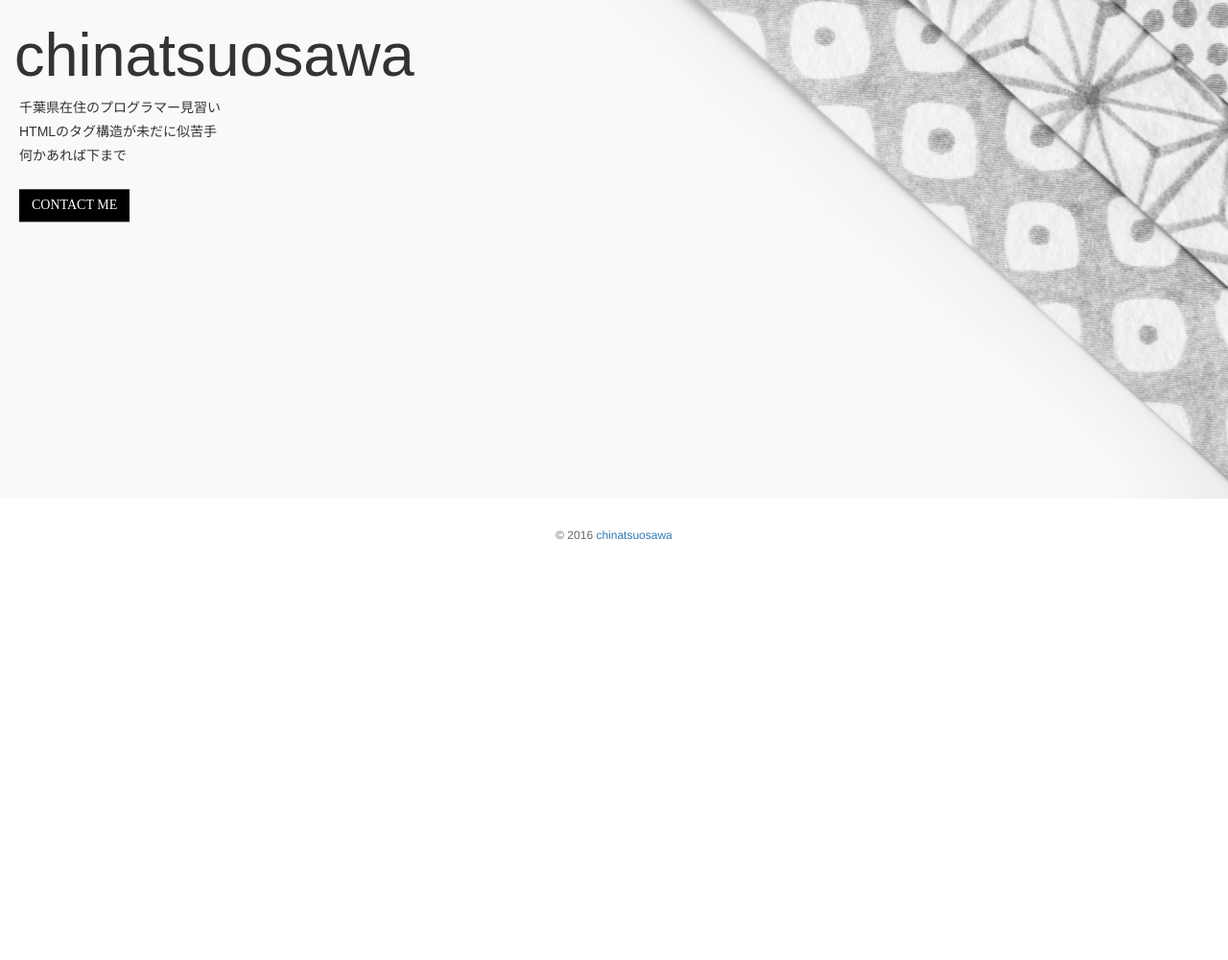
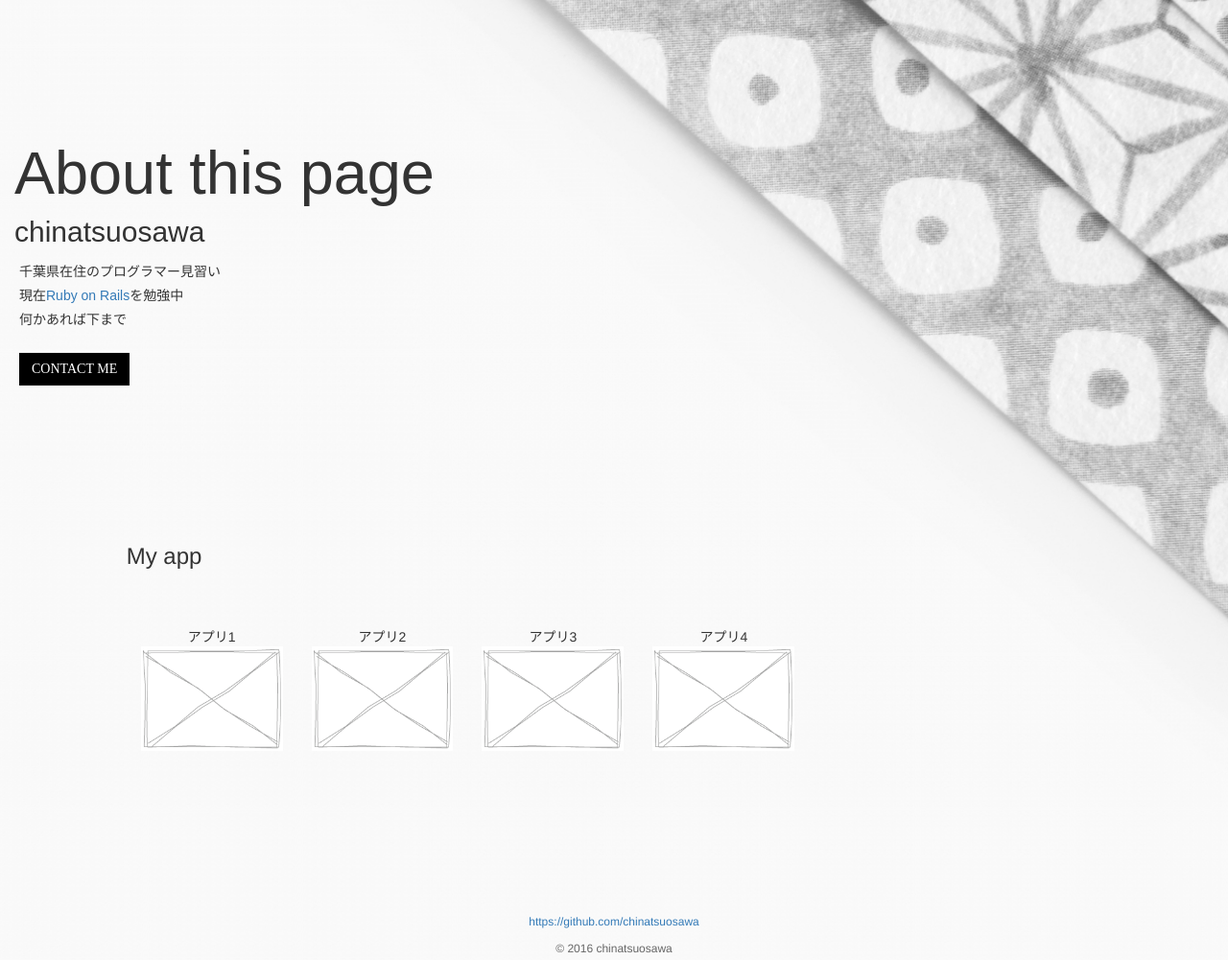
Before and after one commit to chinatsuosawa/chinatsuosawa.github.io, a plain HTML site: page index.html in a window 1280 px wide. Shown: the part 280-1281 px from the top of the page at 96% size. Before the commit the page ends 857 px from the top, so only its background shows below. Drawn offline with nearby package versions, Linux system fonts and the light colour scheme.

Commit message:
review code

```diff
--- a/index.css
+++ b/index.css
@@ -1,7 +1,7 @@
-/******************************
+/**************************************************
 
    index.css
-   create : 2016/09/23
+   create : 2016/09/26
             c.osawa
    update :
 
@@ -10,53 +10,70 @@
 
    index.html用cssファイル
 
- ******************************/
+ **************************************************/
 
-/*************************
-  .jumbotron-extend
+/**************************************************
+  body
 
-  position: 相対位置で配置
-  height: 画面最大
-  min-height： 最小高さ200px
   background： 背景画像 設定
   background-size： 画面サイズに画像サイズを合わせる
 
- *************************/
-.jumbotron-extend {
-    position: relative;
-    height: 100vh;
-    min-height: 200px;
-    background: url(./img/background.jpg) no-repeat center center;
-    background-size: cover;
+ **************************************************/
+body {
+  background: url(./img/background.jpg) no-repeat center center;
+  background-size: cover;
+  margin: 0 15px;
 }
 
-/*************************
+/**************************************************
+  .jumbotron
+
+  background-color: 背景初期化（透明）
+
+ **************************************************/
+.jumbotron{
+    background-color: transparent;
+}
+
+/**************************************************
   .jumbotron-container
 
-  position: 相対位置で配置
-  top: 50%;
-  transform: translateY(-50%);
+  margin-top: 内側余白 上450px;
+  transform: translateY(-14%);
 
- *************************/
+ **************************************************/
 .jumbotron-container {
-    position: relative;
-    top: 50%;
-    transform: translateY(-50%);
+  margin-top: 450px;
+  transform: translateY(-14%);
 }
 
-/*************************
-  .header-name
+/**************************************************
+  .sitename
 
   margin-bottom: 内側余白 下10px;
   font-family:
 
- *************************/
-.header-name{
-    margin-bottom: 10px;
-    font-family: "メイリオ", Meiryo, "ヒラギノ角ゴ Pro W3", "Hiragino Kaku Gothic Pro", sans-serif;
+ **************************************************/
+.sitename{
+  margin-bottom: 10px;
+  font-family: "メイリオ", Meiryo, "ヒラギノ角ゴ Pro W3", "Hiragino Kaku Gothic Pro", sans-serif;
 }
 
-/*************************
+/**************************************************
+  .myname
+
+  margin-bottom: 内側余白 上10px;
+  margin-bottom: 内側余白 下15px;
+  font-family:
+
+ **************************************************/
+.myname{
+  margin-top: 10px;
+  margin-bottom: 15px;
+  font-family: "メイリオ", Meiryo, "ヒラギノ角ゴ Pro W3", "Hiragino Kaku Gothic Pro", sans-serif;
+}
+
+/**************************************************
   .container-fluid p
 
   font-size: 14px;
@@ -64,13 +81,65 @@
   padding: 内側余白 上下左右0
   font-family:
 
- *************************/
+ **************************************************/
 .container-fluid p{
     font-size: 14px;
     margin: 0 0 5px 5px;
     padding: 0px;
     font-family: "メイリオ", Meiryo, "ヒラギノ角ゴ Pro W3", "Hiragino Kaku Gothic Pro", sans-serif;
 }
+
+/**************************************************
+  .myapp
+
+  margin-top: 内側余白 上100px;
+
+ **************************************************/
+.myapp {
+    margin-top: 100px;
+}
+
+/**************************************************
+  .myapp h3
+
+  margin-top: 内側余白 下60px;
+
+ **************************************************/
+.myapp h3 {
+  margin-bottom: 60px;
+}
+
+/**************************************************
+  .myapp figure
+
+  text-align: 文字位置 中央
+
+ **************************************************/
+.myapp figure {
+  text-align: center;
+}
+
+/**************************************************
+  .myapp figcaption
+
+
+
+ **************************************************/
+.myapp figcaption{
+
+}
+
+@media (max-width: 767px) {
+  .myapp img {
+    width: 80%;
+  }
+}
+@media (min-width: 768px) {
+  .myapp img {
+    width: 100%;
+  }
+}
+
 
 
 .btn-black {
@@ -85,9 +154,7 @@
      color: #fff;
 }
 
-
-
-/*************************
+/**************************************************
   footer
 
   margin: 外側余白 上下左右0
@@ -96,7 +163,7 @@
   text-align: 文字位置 中央
   color:  文字色 設定
 
- *************************/
+ **************************************************/
 footer {
   margin: 0;
   padding: 0;
--- a/index.html
+++ b/index.html
@@ -4,6 +4,8 @@
     <meta charset="utf-8">
     <meta http-equiv="X-UA-Compatible" content="IE=edge">
     <meta name="viewport" content="width=device-width, initial-scale=1">
+    <meta name="description" content="千葉県在住のプログラマー見習いのポートフォリオ。HTMLのタグ構造が未だに苦手・・・">
+    <!--descriptionはこんな感じです。基本的に検索でヒットした時の説明文的なものになります。-->
 
     <title>chinatsuosawa / Portfolio</title>
     <!-- Bootstrap CSS -->
@@ -17,26 +19,52 @@
   </head>
 
   <body>
-    <!-- header -->
-    <header>
-      <div class="jumbotron jumbotron-extend">
+    <!-- main -->
+      <div class="jumbotron">
         <div class="container-fluid jumbotron-container">
-          <h1 class="header-name">chinatsuosawa</h1>
-          <p>千葉県在住のプログラマー見習い</p>
-          <p>HTMLのタグ構造が未だに似苦手</p>
-          <p>何かあれば下まで</p>
-        　<p><a class="btn btn-black" href="#" role="button">CONTACT ME</a></p>
-        </div>
+          <div class="row">
+            <h1 class="sitename">About this page</h1>
+            <h2 class="myname">chinatsuosawa</h2>
+            <p>千葉県在住のプログラマー見習い</p>
+            <p>現在<a href="http://railstutorial.jp/" target="_blank">Ruby on Rails</a>を勉強中</p>
+            <p>何かあれば下まで</p>
+          　<p><a class="btn btn-black" href="#" role="button">CONTACT ME</a></p>
+        　</div>
+
+        　<!--ここから先細<ul>で書いていた部分を改造しています。-->
+        　<!--基本的にはBootstrapで出来る横のレイアウト部分を受け持っています。-->
+        　<!--足りない部分はCSSで調整しています。-->
+
+          <section class="myapp">
+            <div class="col-sm-offset-1 col-sm-7">
+              <div class="row">
+                <h3>My app</h3>
+                <figure class="col-sm-6 col-md-3">
+                  <figcaption>アプリ1</figcaption>
+                  <img src="./img/mock.png"></img>
+                </figure>
+                <figure class="col-sm-6 col-md-3">
+                  <figcaption>アプリ2</figcaption>
+                  <img src="./img/mock.png"></img>
+                </figure>
+                <figure class="col-sm-6 col-md-3">
+                  <figcaption>アプリ3</figcaption>
+                  <img src="./img/mock.png"></img>
+                </figure>
+                <figure class="col-sm-6 col-md-3">
+                  <figcaption>アプリ4</figcaption>
+                  <img src="./img/mock.png"></img>
+                </figure>
+              </div>
+           </div>
+         </section>
       </div>
-    </header>
+    </div>
 
-    <!-- main -->
-    <div class="">
-
-    </div>
     <!-- footer -->
     <footer>
-      <p>&copy; 2016 <a href="https://chinatsuosawa.github.io/">chinatsuosawa</a></p>
+      <p><a href="https://github.com/chinatsuosawa">https://github.com/chinatsuosawa</a></p>
+      <p>&copy; 2016 chinatsuosawa</p>
     </footer>
   </body>
 </html>
```
Also changed, not shown: img/mock.png (added).
